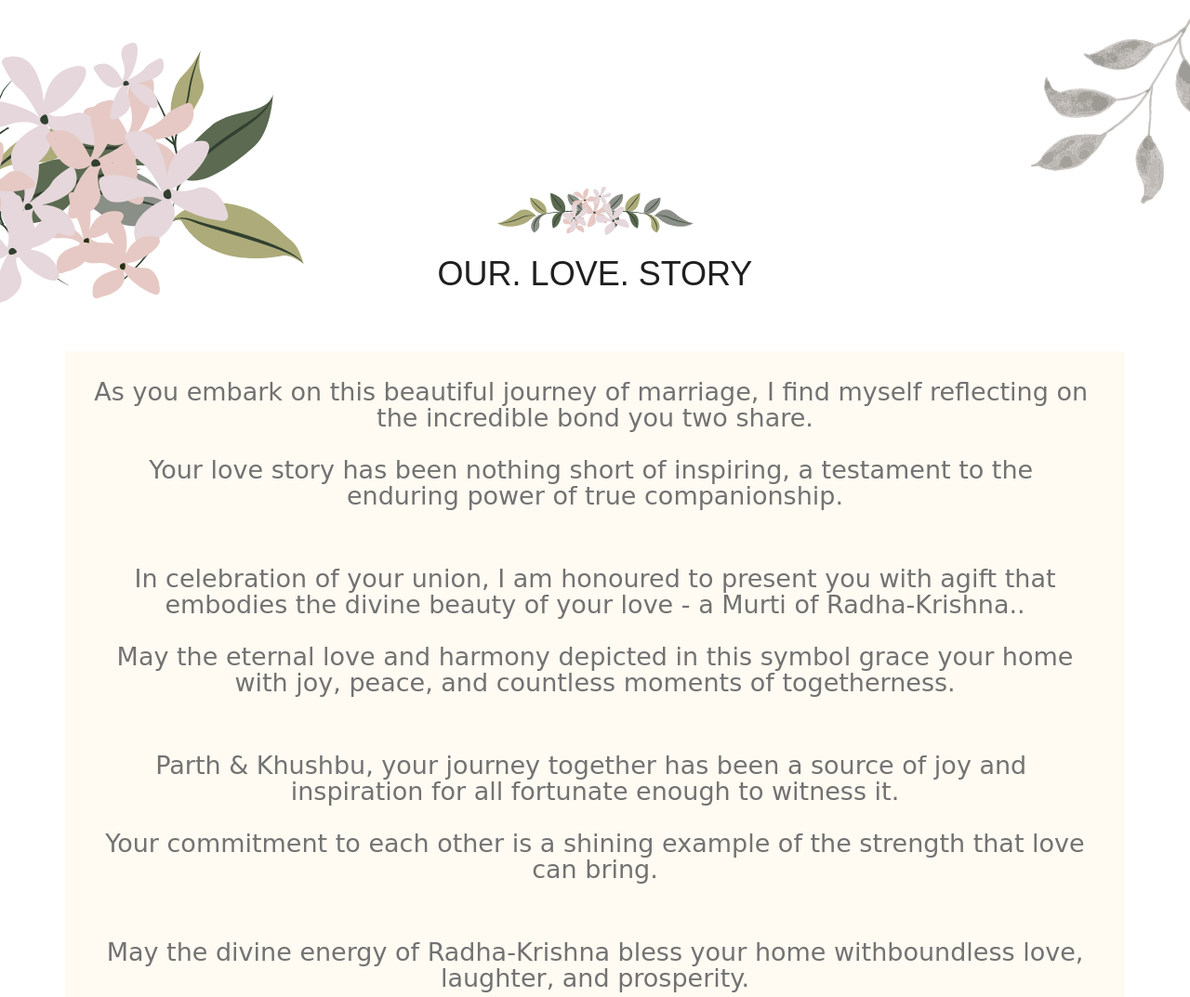
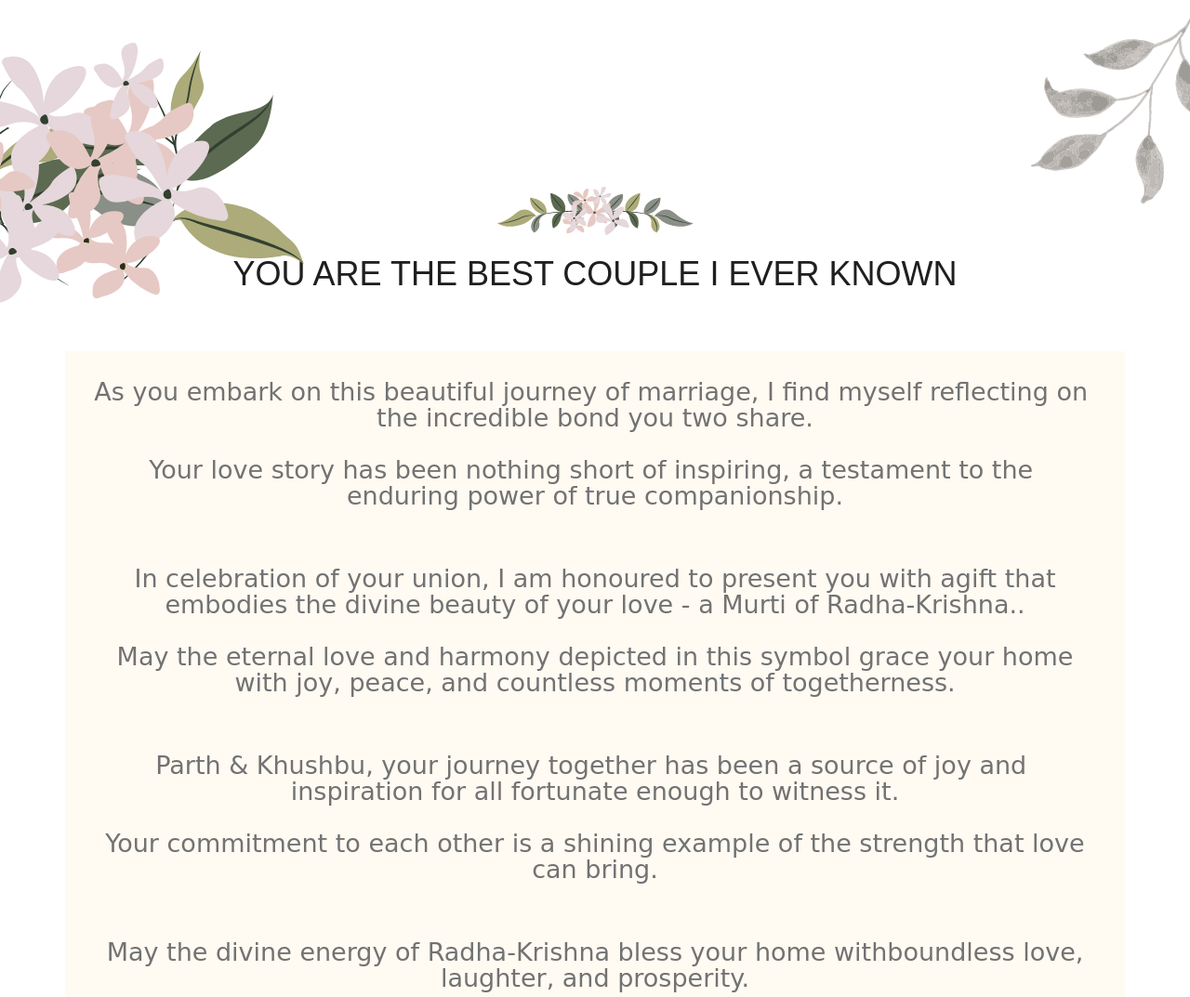
Before and after one commit to parsh98/eternal-unison-parth-khushbu, a plain HTML site: page index.html in a window 1280 px wide. Shown: the part 899-1972 px from the top of the page at 93% size. Drawn offline with Linux system fonts and the light colour scheme; some packages are replaced by stand-ins of ours; a web font is replaced by a local one.

Commit message:
text change

```diff
--- a/index.html
+++ b/index.html
@@ -118,7 +118,7 @@
           <div class="col-xl-12">
             <div class="section_title text-center">
               <img src="img/banner/flowers.png" alt="" />
-              <h3>Our. Love. Story</h3>
+              <h3>You are the best couple I ever known</h3>
             </div>
           </div>
         </div>
```
